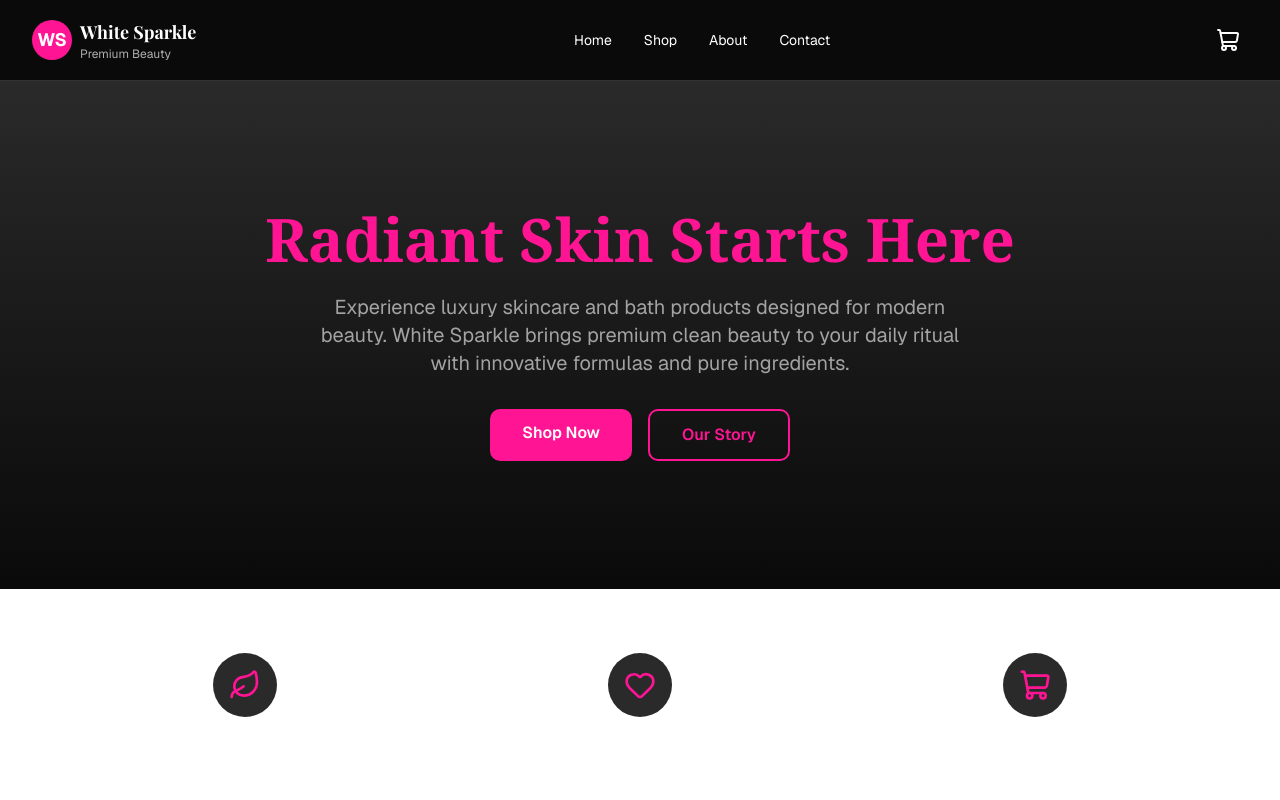
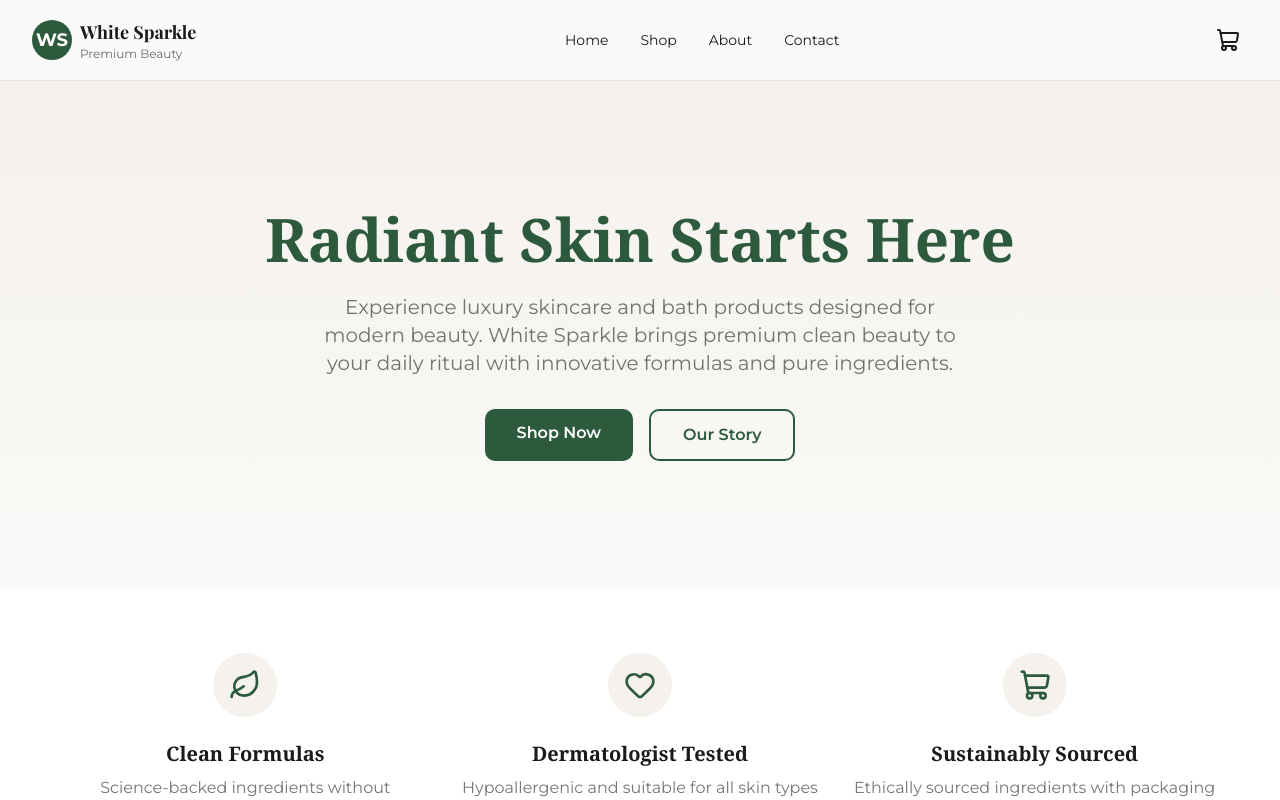
Before and after one commit to TalibMushtaq/e-commerce-website-creation, a Next.js app: page / in a window 1280 px wide. Shown: the top 800 px of the page. Built offline with nearby package versions, Linux system fonts and the light colour scheme.

Commit message:
feat: update global font and color scheme settings

```diff
--- a/app/globals.css
+++ b/app/globals.css
@@ -6,7 +6,7 @@
 
 @theme inline {
   --font-heading: 'Playfair Display', serif;
-  --font-sans: var(--font-geist-sans), 'Geist Fallback';
+  --font-sans: 'Montserrat', var(--font-geist-sans), 'Geist Fallback';
   --font-mono: var(--font-geist-mono), 'Geist Mono Fallback';
   --color-sidebar-ring: var(--sidebar-ring);
   --color-sidebar-border: var(--sidebar-border);
@@ -50,109 +50,109 @@
 
 :root {
   color-scheme: light;
-  --background: #0a0a0a;
-  --foreground: #ffffff;
-  --card: #1a1a1a;
-  --card-foreground: #ffffff;
-  --popover: #1a1a1a;
-  --popover-foreground: #ffffff;
-  --primary: #ff1493;
+  --background: #fafaf8;
+  --foreground: #1a1a18;
+  --card: #ffffff;
+  --card-foreground: #1a1a18;
+  --popover: #ffffff;
+  --popover-foreground: #1a1a18;
+  --primary: #2d5a3d;
   --primary-foreground: #ffffff;
-  --secondary: #2a2a2a;
-  --secondary-foreground: #ffffff;
-  --muted: #333333;
-  --muted-foreground: #b0b0b0;
-  --accent: #00d9ff;
-  --accent-foreground: #000000;
-  --destructive: #ff4444;
-  --border: #333333;
-  --input: #1a1a1a;
-  --ring: #ff1493;
-  --chart-1: #ff1493;
-  --chart-2: #00d9ff;
-  --chart-3: #ffb700;
-  --chart-4: #ff69b4;
-  --chart-5: #00ff88;
+  --secondary: #f5f1ed;
+  --secondary-foreground: #1a1a18;
+  --muted: #e8e4df;
+  --muted-foreground: #6b6b68;
+  --accent: #c9a961;
+  --accent-foreground: #1a1a18;
+  --destructive: #cc3333;
+  --border: #e8e4df;
+  --input: #ffffff;
+  --ring: #2d5a3d;
+  --chart-1: #2d5a3d;
+  --chart-2: #c9a961;
+  --chart-3: #8b7355;
+  --chart-4: #5a7a6d;
+  --chart-5: #d4a574;
   --radius: 0.625rem;
-  --sidebar: #1a1a1a;
-  --sidebar-foreground: #ffffff;
-  --sidebar-primary: #ff1493;
+  --sidebar: #f9f8f6;
+  --sidebar-foreground: #1a1a18;
+  --sidebar-primary: #2d5a3d;
   --sidebar-primary-foreground: #ffffff;
-  --sidebar-accent: #00d9ff;
-  --sidebar-accent-foreground: #000000;
-  --sidebar-border: #333333;
-  --sidebar-ring: #ff1493;
+  --sidebar-accent: #c9a961;
+  --sidebar-accent-foreground: #1a1a18;
+  --sidebar-border: #e8e4df;
+  --sidebar-ring: #2d5a3d;
 }
 
 .dark {
   color-scheme: dark;
-  --background: #0a0a0a;
-  --foreground: #ffffff;
-  --card: #1a1a1a;
-  --card-foreground: #ffffff;
-  --popover: #1a1a1a;
-  --popover-foreground: #ffffff;
-  --primary: #ff1493;
-  --primary-foreground: #ffffff;
-  --secondary: #2a2a2a;
-  --secondary-foreground: #ffffff;
-  --muted: #333333;
-  --muted-foreground: #b0b0b0;
-  --accent: #00d9ff;
-  --accent-foreground: #000000;
-  --destructive: #ff4444;
-  --border: #333333;
-  --input: #1a1a1a;
-  --ring: #ff1493;
-  --chart-1: #ff1493;
-  --chart-2: #00d9ff;
-  --chart-3: #ffb700;
-  --chart-4: #ff69b4;
-  --chart-5: #00ff88;
-  --sidebar: #1a1a1a;
-  --sidebar-foreground: #ffffff;
-  --sidebar-primary: #ff1493;
-  --sidebar-primary-foreground: #ffffff;
-  --sidebar-accent: #00d9ff;
-  --sidebar-accent-foreground: #000000;
-  --sidebar-border: #333333;
-  --sidebar-ring: #ff1493;
+  --background: #1a1a18;
+  --foreground: #fafaf8;
+  --card: #2a2a27;
+  --card-foreground: #fafaf8;
+  --popover: #2a2a27;
+  --popover-foreground: #fafaf8;
+  --primary: #5a8a6d;
+  --primary-foreground: #1a1a18;
+  --secondary: #3a3a35;
+  --secondary-foreground: #fafaf8;
+  --muted: #4a4a45;
+  --muted-foreground: #c0c0ba;
+  --accent: #d4b896;
+  --accent-foreground: #1a1a18;
+  --destructive: #ee6666;
+  --border: #4a4a45;
+  --input: #2a2a27;
+  --ring: #5a8a6d;
+  --chart-1: #5a8a6d;
+  --chart-2: #d4b896;
+  --chart-3: #a8886d;
+  --chart-4: #7a9a85;
+  --chart-5: #e0c9a0;
+  --sidebar: #2a2a27;
+  --sidebar-foreground: #fafaf8;
+  --sidebar-primary: #5a8a6d;
+  --sidebar-primary-foreground: #1a1a18;
+  --sidebar-accent: #d4b896;
+  --sidebar-accent-foreground: #1a1a18;
+  --sidebar-border: #4a4a45;
+  --sidebar-ring: #5a8a6d;
 }
 
 @media (prefers-color-scheme: dark) {
   :root:not(.light) {
     color-scheme: dark;
-    --background: #0a0a0a;
-    --foreground: #ffffff;
-    --card: #1a1a1a;
-    --card-foreground: #ffffff;
-    --popover: #1a1a1a;
-    --popover-foreground: #ffffff;
-    --primary: #ff1493;
-    --primary-foreground: #ffffff;
-    --secondary: #2a2a2a;
-    --secondary-foreground: #ffffff;
-    --muted: #333333;
-    --muted-foreground: #b0b0b0;
-    --accent: #00d9ff;
-    --accent-foreground: #000000;
-    --destructive: #ff4444;
-    --border: #333333;
-    --input: #1a1a1a;
-    --ring: #ff1493;
-    --chart-1: #ff1493;
-    --chart-2: #00d9ff;
-    --chart-3: #ffb700;
-    --chart-4: #ff69b4;
-    --chart-5: #00ff88;
-    --sidebar: #1a1a1a;
-    --sidebar-foreground: #ffffff;
-    --sidebar-primary: #ff1493;
-    --sidebar-primary-foreground: #ffffff;
-    --sidebar-accent: #00d9ff;
-    --sidebar-accent-foreground: #000000;
-    --sidebar-border: #333333;
-    --sidebar-ring: #ff1493;
+    --background: #1a1a18;
+    --foreground: #fafaf8;
+    --card: #2a2a27;
+    --card-foreground: #fafaf8;
+    --popover: #2a2a27;
+    --popover-foreground: #fafaf8;
+    --primary: #5a8a6d;
+    --primary-foreground: #1a1a18;
+    --secondary: #3a3a35;
+    --secondary-foreground: #fafaf8;
+    --muted: #4a4a45;
+    --muted-foreground: #c0c0ba;
+    --accent: #d4b896;
+    --accent-foreground: #1a1a18;
+    --destructive: #ee6666;
+    --border: #4a4a45;
+    --input: #2a2a27;
+    --ring: #5a8a6d;
+    --chart-1: #5a8a6d;
+    --chart-2: #d4b896;
+    --chart-3: #a8886d;
+    --chart-4: #7a9a85;
+    --chart-5: #e0c9a0;
+    --sidebar: #2a2a27;
+    --sidebar-foreground: #fafaf8;
+    --sidebar-primary: #5a8a6d;
+    --sidebar-primary-foreground: #1a1a18;
+    --sidebar-accent: #d4b896;
+    --sidebar-accent-foreground: #1a1a18;
+    --sidebar-border: #4a4a45;
+    --sidebar-ring: #5a8a6d;
   }
 }
 
--- a/app/layout.tsx
+++ b/app/layout.tsx
@@ -1,6 +1,6 @@
 import { Analytics } from '@vercel/analytics/next'
 import type { Metadata, Viewport } from 'next'
-import { Geist, Geist_Mono, Playfair_Display } from 'next/font/google'
+import { Geist, Geist_Mono, Playfair_Display, Lora, Montserrat } from 'next/font/google'
 import './globals.css'
 
 const geistSans = Geist({ variable: '--font-geist-sans', subsets: ['latin'] })
@@ -12,6 +12,16 @@ const playfairDisplay = Playfair_Display({
   variable: '--font-playfair',
   subsets: ['latin'],
   weight: ['400', '500', '600', '700'],
+})
+const lora = Lora({
+  variable: '--font-lora',
+  subsets: ['latin'],
+  weight: ['400', '500', '600', '700'],
+})
+const montserrat = Montserrat({
+  variable: '--font-montserrat',
+  subsets: ['latin'],
+  weight: ['400', '500', '600', '700', '800'],
 })
 
 export const metadata: Metadata = {
@@ -40,7 +50,7 @@ export const metadata: Metadata = {
 export const viewport: Viewport = {
   colorScheme: 'light',
   themeColor: [
-    { media: '(prefers-color-scheme: light)', color: '#ff1493' },
+    { media: '(prefers-color-scheme: light)', color: '#2d5a3d' },
   ],
   userScalable: true,
 }
@@ -51,7 +61,7 @@ export default function RootLayout({
   children: React.ReactNode
 }>) {
   return (
-    <html lang="en" className={`${geistSans.variable} ${geistMono.variable} ${playfairDisplay.variable} bg-background`}>
+    <html lang="en" className={`${geistSans.variable} ${geistMono.variable} ${playfairDisplay.variable} ${lora.variable} ${montserrat.variable} bg-background`}>
       <body className="font-sans antialiased">
         {children}
         {process.env.NODE_ENV === 'production' && <Analytics />}
```
